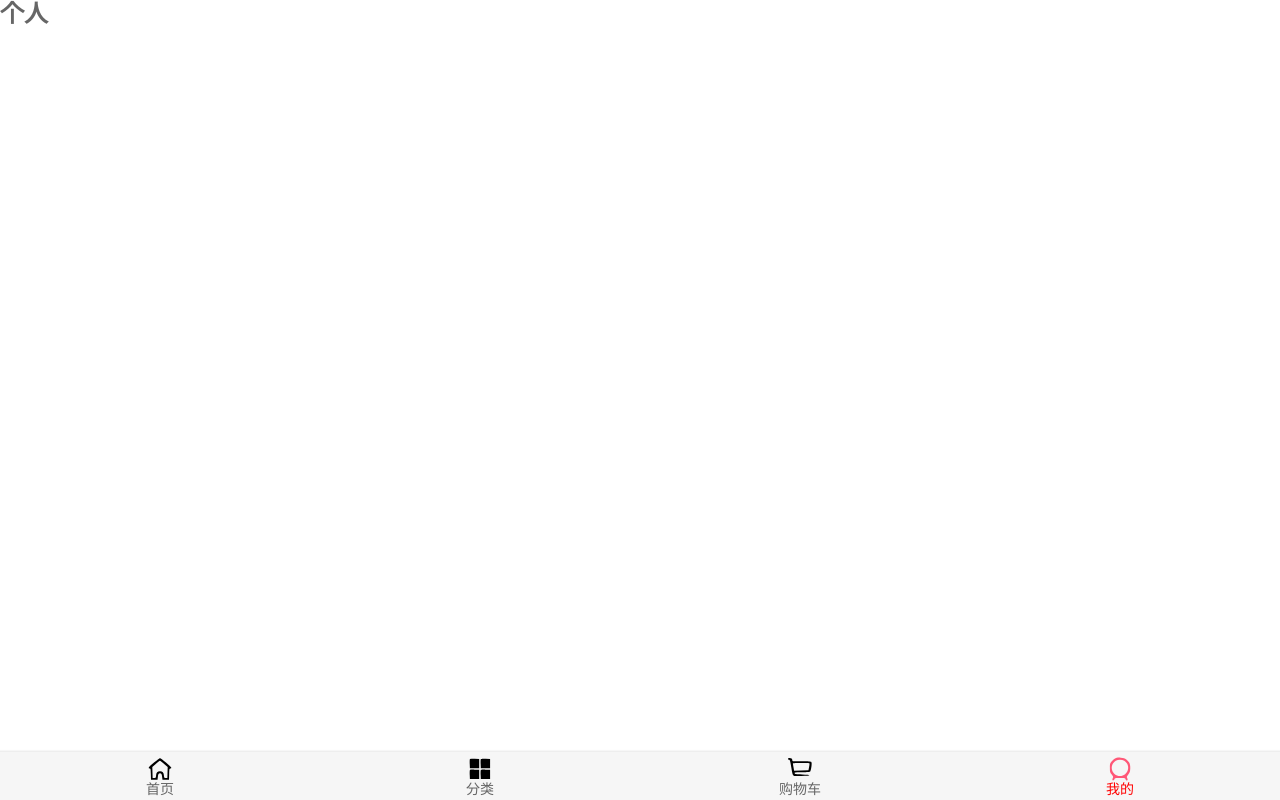
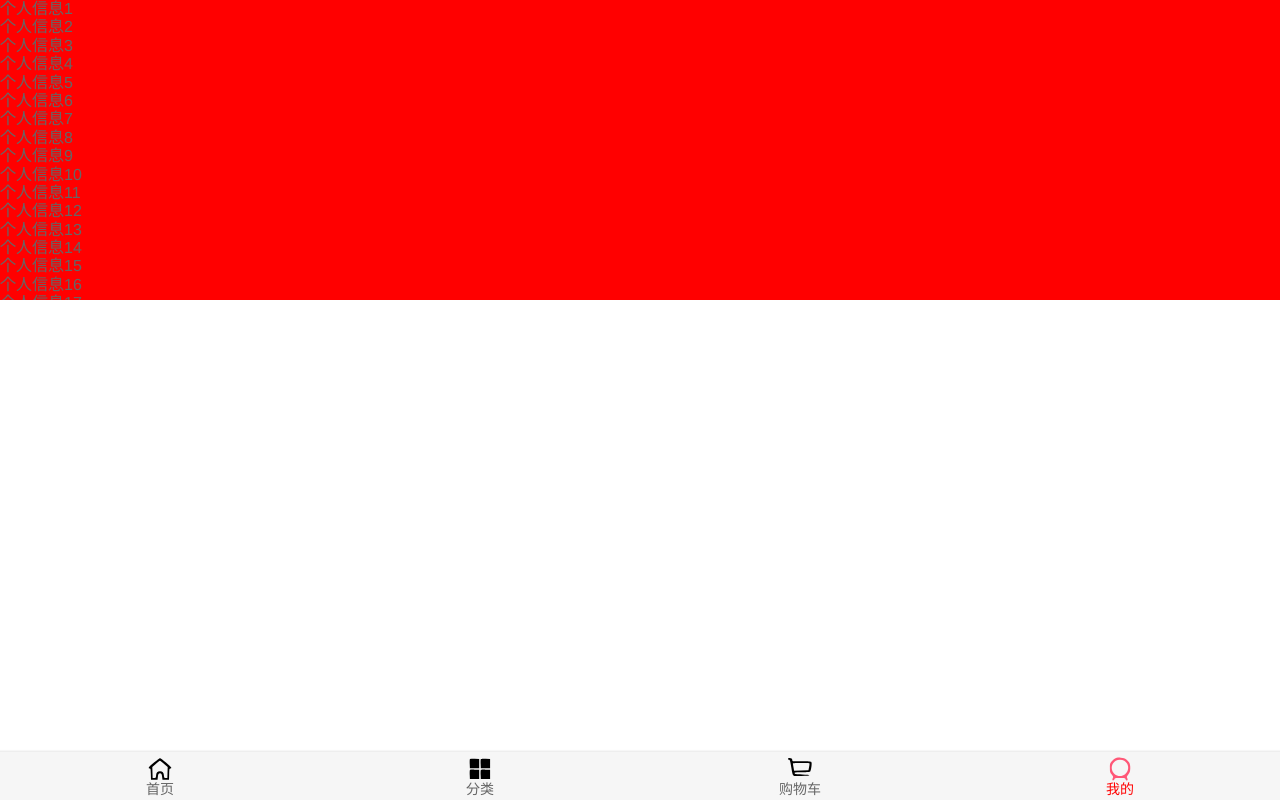
Before and after one commit to liuyan36/supermall, a Vue app: page /profile in a window 1280 px wide. Built offline with nearby package versions, Linux system fonts and the light colour scheme; the HTML template or start-up script is replaced by a standard one.

Commit message:
首页开发

```diff
--- a/package.json
+++ b/package.json
@@ -1,5 +1,5 @@
 {
-  "name": "supermall",
+  "name": "supermallB",
   "version": "0.1.0",
   "private": true,
   "scripts": {
--- /dev/null
+++ b/src/components/common/scroll/Scroll.vue
@@ -0,0 +1,63 @@
+<template>
+<!---->
+  <div class="wrapper" ref="wrapper">
+    <div class="centent">
+      <slot></slot>
+    </div>
+  </div>
+</template>
+
+<script>
+import BScroll from 'better-scroll'
+
+export default {
+  name: "Scroll",
+  props: {
+    probeType: {
+      type: Number,
+      default: 0
+    },
+    pullUpLoad: {
+      type: Boolean,
+      default: false
+    }
+  },
+  data() {
+    return {
+      scroll: null
+    }
+  },
+  mounted() {
+    // 1.创建一个BScroll对象
+    this.scroll = new BScroll(this.$refs.wrapper, {
+      click: true,
+      probeType: this.probeType,
+      pullUpLoad: this.pullUpLoad
+    }),
+
+    // 2.监听滚动的位置
+    this.scroll.on('scroll', (position) => {
+      // console.log(position)
+      this.$emit('scroll', position)
+    })
+
+    // 3.监听上拉加载更多
+    this.scroll.on('pullingUp', () => {
+      // console.log('上啦加载更多')
+      this.$emit('pullingUp')
+    })
+  },
+  methods: {
+    scrollTo(x, y, time=300) {
+      this.scroll.scrollTo(x, y, time)
+    },
+    finishPullUp() {
+      this.scroll.finishPullUp()
+    }
+  }
+}
+</script>
+
+<style scoped>
+
+</style>
--- a/src/components/content/backtop/BackTop.vue
+++ b/src/components/content/backtop/BackTop.vue
@@ -6,10 +6,19 @@
 
 <script>
 export default {
-  name: "BackTop"
+  name: "BackTop",
 }
 </script>
 
 <style scoped>
-
+.back-top {
+  position: fixed;
+  right: 10px;
+  bottom: 60px;
+  bottom: 50px;
+}
+.back-top img {
+  width: 43px;
+  height: 43px;
+}
 </style>
--- a/src/components/content/scroll/Scroll.vue
+++ /dev/null
@@ -1,30 +0,0 @@
-<template>
-<!---->
-  <div class="wrapper" ref="wrapper">
-    <div class="centent">
-      <slot></slot>
-    </div>
-  </div>
-</template>
-
-<script>
-import BScroll from 'better-scroll'
-
-export default {
-  name: "Scroll",
-  data() {
-    return {
-      scroll: null
-    }
-  },
-  mounted() {
-    this.scroll = new BScroll(this.$refs.wrapper, {
-
-    })
-  }
-}
-</script>
-
-<style scoped>
-
-</style>
--- a/src/network/request.js
+++ b/src/network/request.js
@@ -3,8 +3,7 @@
 export function request(config) {
   // 1.创建实例
   const instance = axios.create({
-    baseURL: 'http://123.207.32.32:8000/api/h8',
-    timeout: 5000
+    baseURL: 'http://152.136.185.210:8000',
   })
 
   // 2.axios拦截器
--- a/src/views/home/Home.vue
+++ b/src/views/home/Home.vue
@@ -1,7 +1,12 @@
 <template>
   <div id="home">
     <nav-bar class="home-nav"><div slot="center">购物街</div></nav-bar>
-    <scroll class="centent">
+    <scroll class="centent"
+            ref="scroll"
+            :probe-type="3"
+            @scroll="contenScroll"
+            :pull-up-load="true"
+            @pullingUp="loadmore">
       <home-swiper :banners="banners"/>
       <recommend-view :recommends="recommends"></recommend-view>
       <feature/>
@@ -11,6 +16,8 @@
       </tab-control>
       <goods-list :goods="showGoods"></goods-list>
     </scroll>
+    <back-top @click.native="backClick" v-show="isShowBscroll"/> <!--
+      在我们需要监听一个组件的原生事件时，必须给对应得的事件加上.native才能进行监听组件 -->
   </div>
 </template>
 
@@ -22,7 +29,8 @@
   import NavBar from '@/components/common/navbar/NavBar'
   import TabControl from '@/components/content/tabControl/tabControl'
   import GoodsList from '@/components/content/goods/goodsList'
-  import Scroll from '@/components/content/scroll/Scroll'
+  import Scroll from '@/components/common/scroll/Scroll'
+  import BackTop from '@/components/content/backtop/BackTop'
 
   import {getHomeMultidata,getHomeGoods} from '@/network/home'
   export default {
@@ -34,7 +42,8 @@
       Feature,
       TabControl,
       GoodsList,
-      Scroll
+      Scroll,
+      BackTop
     },
     data () {
       return {
@@ -46,7 +55,8 @@
           'new': {page: 0, list: []},
           'sell': {page: 0, list: []}
         },
-        currentType: 'pop'
+        currentType: 'pop',
+        isShowBscroll: false
       }
     },
     created() {
@@ -79,6 +89,17 @@
               break
           }
         },
+        backClick() {
+          this.$refs.scroll.scrollTo(0, 0)
+        },
+        contenScroll(position) {
+          this.isShowBscroll = (-position.y) > 1000
+        },
+        loadmore() {
+          this.getHomeGoods(this.currentType)
+
+          // this.$refs.scroll.scroll.refresh()
+        },
        /*
        网络请求相关的
         */
@@ -97,6 +118,8 @@
             this.goods[type].list.push(...res.data.list)
             // console.log(this.goods[type].list)
             this.goods[type].page += 1
+
+            this.$refs.scroll.finishPullUp()
           })
         }
       }
@@ -134,7 +157,7 @@
     right: 0;
   } */
   .centent {
-    height: calc(100% - 49px);
+    height: calc(100% - 54px);
     overflow: hidden;
   }
 </style>
--- a/src/views/profile/Profile.vue
+++ b/src/views/profile/Profile.vue
@@ -1,13 +1,127 @@
 <template>
-  <h2>个人</h2>
+  <div>
+    <scroll class="centent">
+      <ul>
+        <li>个人信息1</li>
+        <li>个人信息2</li>
+        <li>个人信息3</li>
+        <li>个人信息4</li>
+        <li>个人信息5</li>
+        <li>个人信息6</li>
+        <li>个人信息7</li>
+        <li>个人信息8</li>
+        <li>个人信息9</li>
+        <li>个人信息10</li>
+        <li>个人信息11</li>
+        <li>个人信息12</li>
+        <li>个人信息13</li>
+        <li>个人信息14</li>
+        <li>个人信息15</li>
+        <li>个人信息16</li>
+        <li>个人信息17</li>
+        <li>个人信息18</li>
+        <li>个人信息19</li>
+        <li>个人信息20</li>
+        <li>个人信息21</li>
+        <li>个人信息22</li>
+        <li>个人信息23</li>
+        <li>个人信息24</li>
+        <li>个人信息25</li>
+        <li>个人信息26</li>
+        <li>个人信息27</li>
+        <li>个人信息28</li>
+        <li>个人信息29</li>
+        <li>个人信息30</li>
+        <li>个人信息31</li>
+        <li>个人信息32</li>
+        <li>个人信息33</li>
+        <li>个人信息34</li>
+        <li>个人信息35</li>
+        <li>个人信息36</li>
+        <li>个人信息37</li>
+        <li>个人信息38</li>
+        <li>个人信息39</li>
+        <li>个人信息40</li>
+        <li>个人信息41</li>
+        <li>个人信息42</li>
+        <li>个人信息43</li>
+        <li>个人信息44</li>
+        <li>个人信息45</li>
+        <li>个人信息46</li>
+        <li>个人信息47</li>
+        <li>个人信息48</li>
+        <li>个人信息49</li>
+        <li>个人信息50</li>
+        <li>个人信息51</li>
+        <li>个人信息52</li>
+        <li>个人信息53</li>
+        <li>个人信息54</li>
+        <li>个人信息55</li>
+        <li>个人信息56</li>
+        <li>个人信息57</li>
+        <li>个人信息58</li>
+        <li>个人信息59</li>
+        <li>个人信息60</li>
+        <li>个人信息61</li>
+        <li>个人信息62</li>
+        <li>个人信息63</li>
+        <li>个人信息64</li>
+        <li>个人信息65</li>
+        <li>个人信息66</li>
+        <li>个人信息67</li>
+        <li>个人信息68</li>
+        <li>个人信息69</li>
+        <li>个人信息70</li>
+        <li>个人信息71</li>
+        <li>个人信息72</li>
+        <li>个人信息73</li>
+        <li>个人信息74</li>
+        <li>个人信息75</li>
+        <li>个人信息76</li>
+        <li>个人信息77</li>
+        <li>个人信息78</li>
+        <li>个人信息79</li>
+        <li>个人信息80</li>
+        <li>个人信息81</li>
+        <li>个人信息82</li>
+        <li>个人信息83</li>
+        <li>个人信息84</li>
+        <li>个人信息85</li>
+        <li>个人信息86</li>
+        <li>个人信息87</li>
+        <li>个人信息88</li>
+        <li>个人信息89</li>
+        <li>个人信息90</li>
+        <li>个人信息91</li>
+        <li>个人信息92</li>
+        <li>个人信息93</li>
+        <li>个人信息94</li>
+        <li>个人信息95</li>
+        <li>个人信息96</li>
+        <li>个人信息97</li>
+        <li>个人信息98</li>
+        <li>个人信息99</li>
+        <li>个人信息100</li>
+      </ul>
+    </scroll>
+  </div>
 </template>
 
 <script>
+import Scroll from '../../components/common/scroll/Scroll'
   export default {
-    name: "Profile"
+    name: "Profile",
+    components: {
+      Scroll
+    }
   }
 </script>
 
 <style scoped>
+.centent {
+  background-color: red;
+  height: 300px;
+  overflow: hidden;
+}
 
 </style>
```
